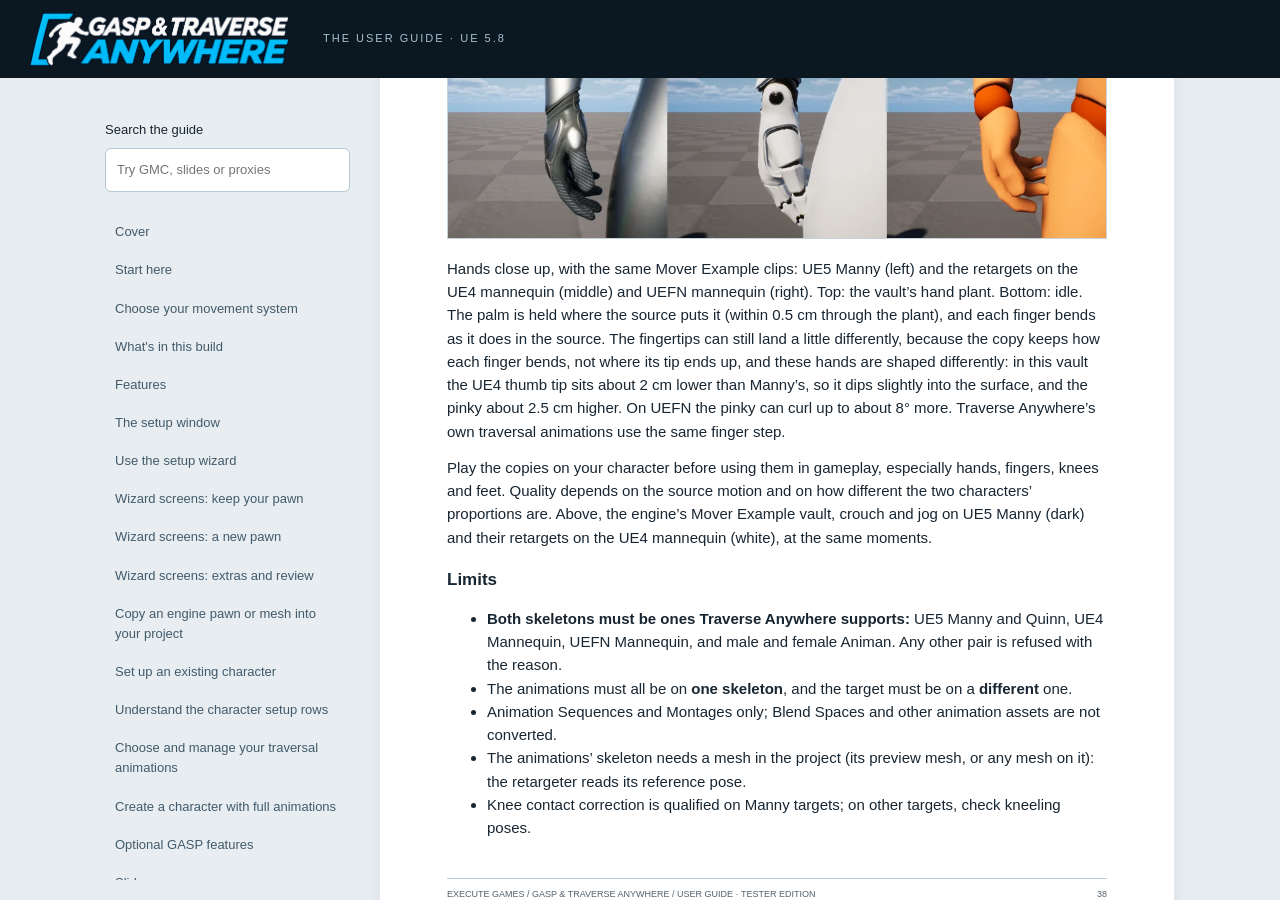
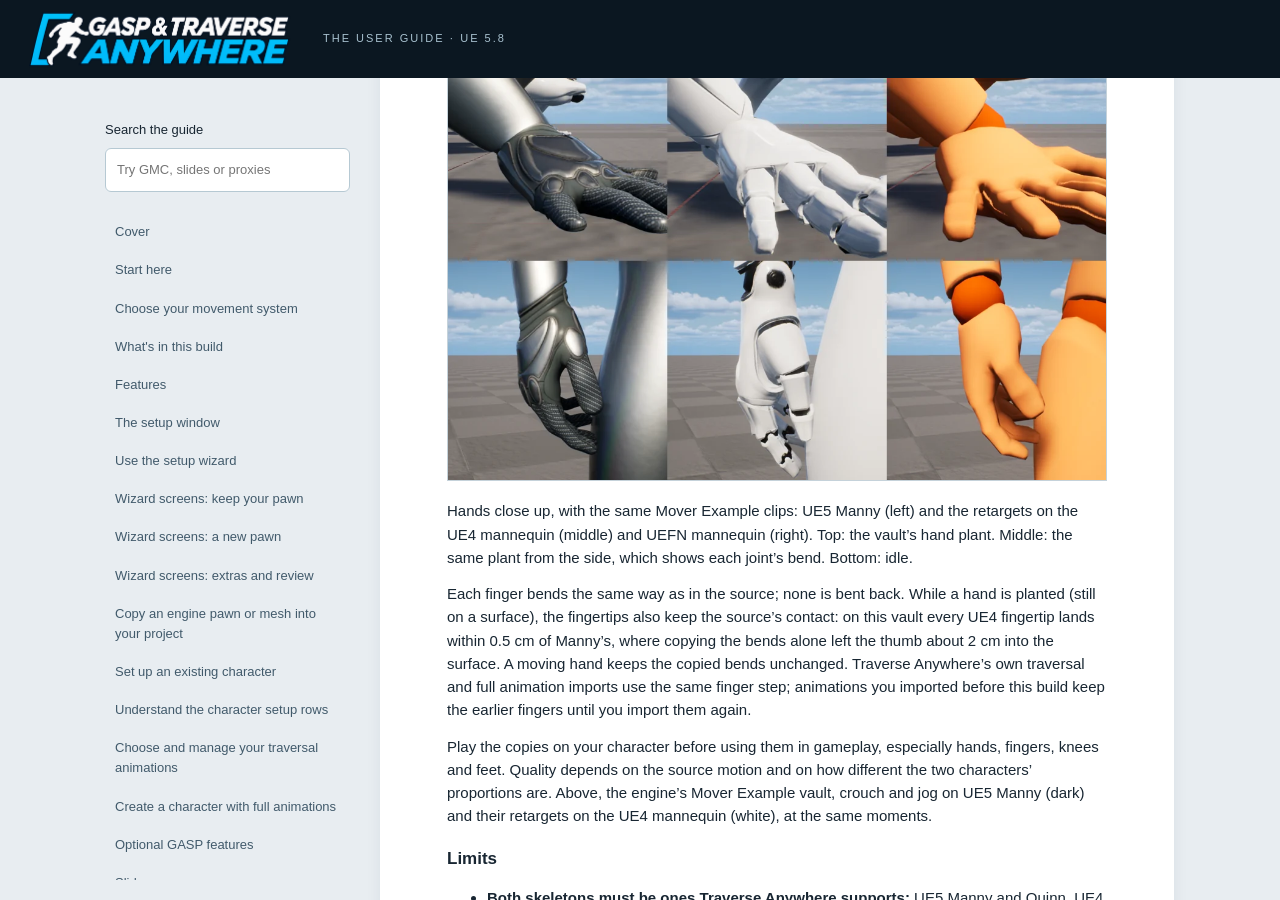
Before and after one commit to Dr-Rank/traverse-anywhere-guide, a Jekyll site: the page built from index.md, in a window 1280 px wide and 900 px high, scrolled down 59123 px. Built offline with Jekyll 4.4.1, drawn with Linux system fonts in a browser that asks for light colours; some of the changed text lies outside the part shown.

Commit message:
Retarget page: fingertip contact and bend direction, new hand close-ups (front, side, idle)
Co-Authored-By: Claude Opus 5.5 <noreply@anthropic.com>
Claude-Session: https://claude.ai/code/session_01BaXXYJisrKKCbxB27BqB4Z

```diff
--- a/_includes/guide/retarget-your-own-animations.md
+++ b/_includes/guide/retarget-your-own-animations.md
@@ -14,7 +14,7 @@ Make copies of **your own** Animation Sequences and Montages for another skeleto
 ## What it does
 
 - Builds a Traverse Anywhere retargeter for this **pair of skeletons**, in its own folder under `/Game/TraverseAnywhere/Retargeters/<Source>_To_<Target>`, and reuses it next time. You can open and tune it like any IK Retargeter.
-- Bakes each animation with the corrections the imports use: **finger retargeting**, **IK-bone pinning**, **hand contact correction**, **absolute vertical pelvis motion** (a climb or jump keeps its authored height) and **knee contact correction** (kneeling knees keep their floor contact).
+- Bakes each animation with the corrections the imports use: **finger retargeting** (each finger bends as in the source, and on a planted hand its tip keeps the source's contact), **IK-bone pinning**, **hand contact correction**, **absolute vertical pelvis motion** (a climb or jump keeps its authored height) and **knee contact correction** (kneeling knees keep their floor contact).
 - A **montage** brings the sequences it plays. Additive animations keep their additive settings, with their base pose retargeted too.
 - The copies, the retargeter and its rigs are **saved**. An existing copy is never overwritten; a run that fails keeps nothing.
 
@@ -22,9 +22,11 @@ Make copies of **your own** Animation Sequences and Montages for another skeleto
 
 ![Source (dark, UE5 Manny) and retarget (white, UE4 mannequin) at the same moments](assets/images/retarget-04-compare.webp)
 
-![Hands close up: source (left), UE4 retarget (middle), UEFN retarget (right); vault hand plant on top, idle below](assets/images/retarget-05-hands.webp)
+![Hands close up: source (left), UE4 retarget (middle), UEFN retarget (right). Rows: vault hand plant from the front, the same plant from the side, idle](assets/images/retarget-05-hands-v2.webp)
 
-Hands close up, with the same Mover Example clips: UE5 Manny (left) and the retargets on the UE4 mannequin (middle) and UEFN mannequin (right). Top: the vault's hand plant. Bottom: idle. The palm is held where the source puts it (within 0.5 cm through the plant), and each finger bends as it does in the source. The fingertips can still land a little differently, because the copy keeps how each finger bends, not where its tip ends up, and these hands are shaped differently: in this vault the UE4 thumb tip sits about 2 cm lower than Manny's, so it dips slightly into the surface, and the pinky about 2.5 cm higher. On UEFN the pinky can curl up to about 8° more. Traverse Anywhere's own traversal animations use the same finger step.
+Hands close up, with the same Mover Example clips: UE5 Manny (left) and the retargets on the UE4 mannequin (middle) and UEFN mannequin (right). Top: the vault's hand plant. Middle: the same plant from the side, which shows each joint's bend. Bottom: idle.
+
+Each finger bends the same way as in the source; none is bent back. While a hand is planted (still on a surface), the fingertips also keep the source's contact: on this vault every UE4 fingertip lands within 0.5 cm of Manny's, where copying the bends alone left the thumb about 2 cm into the surface. A moving hand keeps the copied bends unchanged. Traverse Anywhere's own traversal and full animation imports use the same finger step; animations you imported before this build keep the earlier fingers until you import them again.
 
 Play the copies on your character before using them in gameplay, especially hands, fingers, knees and feet. Quality depends on the source motion and on how different the two characters' proportions are. Above, the engine's Mover Example vault, crouch and jog on UE5 Manny (dark) and their retargets on the UE4 mannequin (white), at the same moments.
 
```
Also changed, not shown: assets/images/retarget-05-hands-v2.webp (added), assets/images/retarget-05-hands.webp (deleted).
